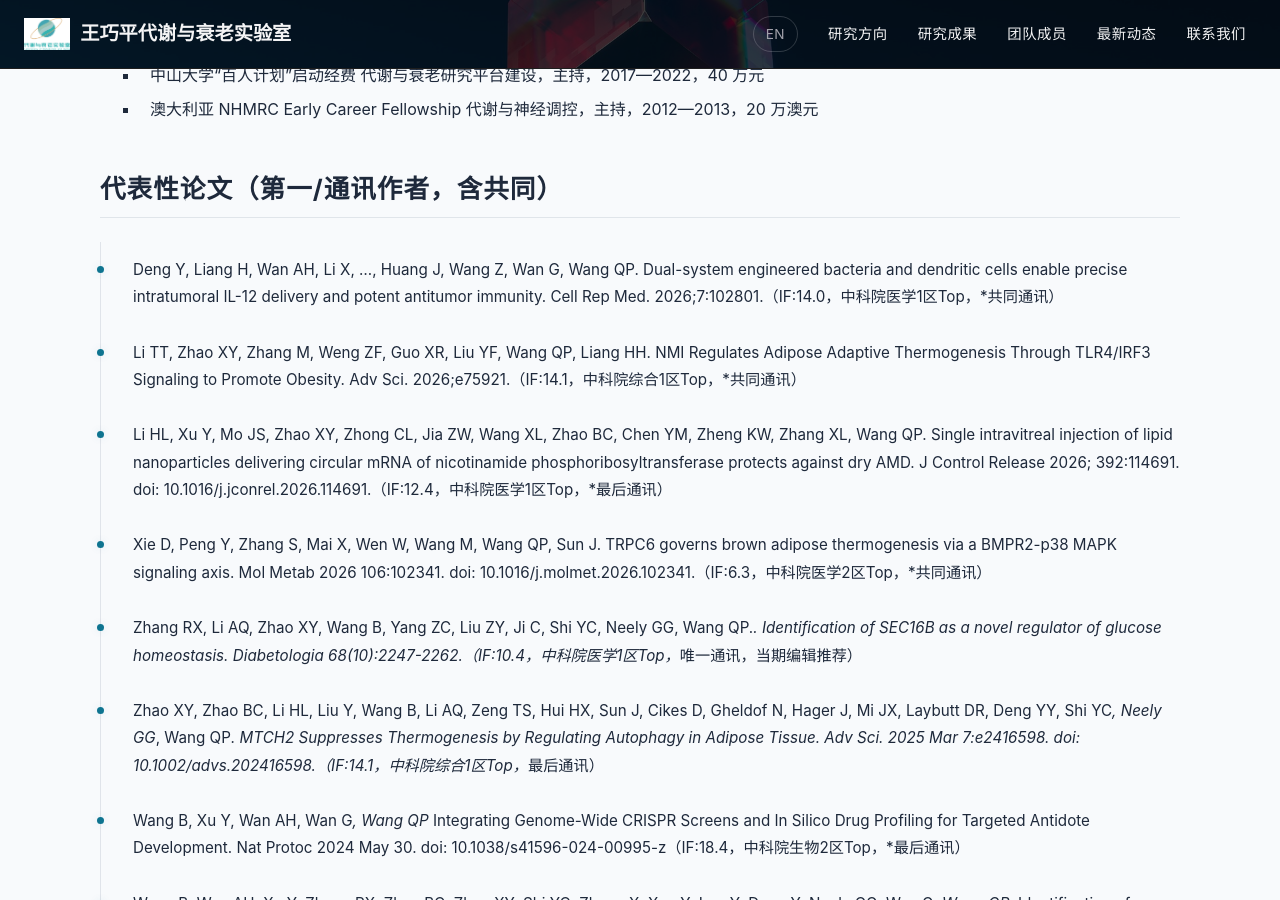
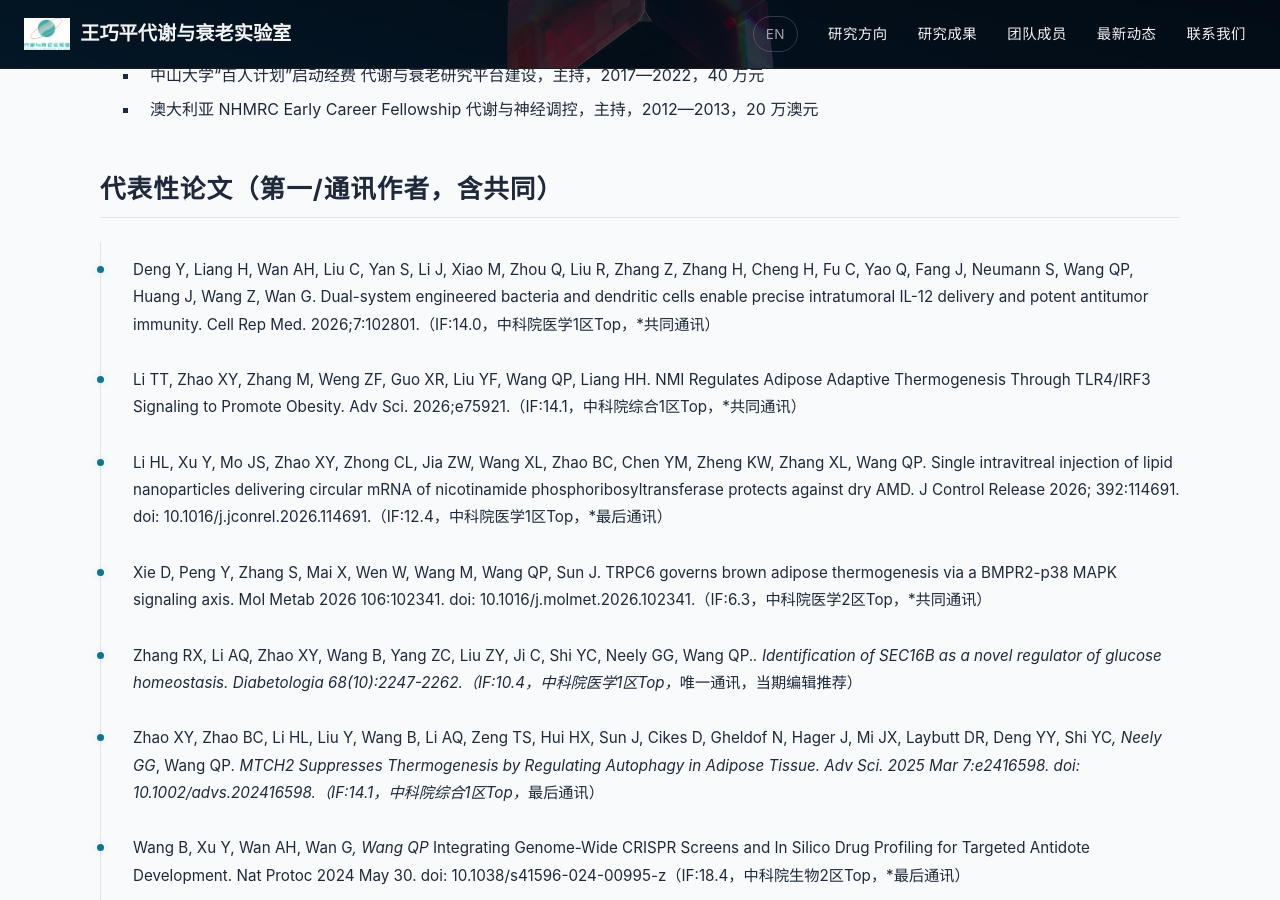
Before and after one commit to wangseeker/wangqp-lab, a Jekyll site: the page built from _members/wang-qiaoping.md, in a window 1280 px wide and 900 px high, scrolled down 3986 px. Built offline with Jekyll 4.4.1, drawn with Linux system fonts in a browser that asks for light colours; a style sheet for code colours, icons or effects is not loaded; some of the changed text lies outside the part shown.

Commit message:
修正 Deng 等论文作者列表与顺序；删除简历中的国家留学基金委资助表述

```diff
--- a/_members/wang-qiaoping.md
+++ b/_members/wang-qiaoping.md
@@ -109,7 +109,7 @@ links:
 ## 代表性论文（第一/通讯作者，含共同）
 
 <div class="pub-list" markdown="1">
-Deng Y, Liang H, Wan AH, Li X, …, Huang J, Wang Z, Wan G, Wang QP. Dual-system engineered bacteria and dendritic cells enable precise intratumoral IL-12 delivery and potent antitumor immunity. Cell Rep Med. 2026;7:102801.（IF:14.0，中科院医学1区Top，*共同通讯）
+Deng Y, Liang H, Wan AH, Liu C, Yan S, Li J, Xiao M, Zhou Q, Liu R, Zhang Z, Zhang H, Cheng H, Fu C, Yao Q, Fang J, Neumann S, Wang QP, Huang J, Wang Z, Wan G. Dual-system engineered bacteria and dendritic cells enable precise intratumoral IL-12 delivery and potent antitumor immunity. Cell Rep Med. 2026;7:102801.（IF:14.0，中科院医学1区Top，*共同通讯）
 
 Li TT, Zhao XY, Zhang M, Weng ZF, Guo XR, Liu YF, Wang QP, Liang HH. NMI Regulates Adipose Adaptive Thermogenesis Through TLR4/IRF3 Signaling to Promote Obesity. Adv Sci. 2026;e75921.（IF:14.1，中科院综合1区Top，*共同通讯）
 
@@ -161,7 +161,7 @@ Wang QP, Lai DH, Zhu XQ, Chen XG, Lun ZR. Human angiostrongyliasis. Lancet Infec
 ### 第一或通讯作者论文（30 篇）
 
 <div class="pub-list" markdown="1">
-Deng Y, Liang H, Wan AH, Li X, …, Huang J, Wang Z, Wan G, Wang QP. Dual-system engineered bacteria and dendritic cells enable precise intratumoral IL-12 delivery and potent antitumor immunity. Cell Rep Med. 2026;7:102801.（IF:14.0，中科院医学1区Top，*共同通讯）
+Deng Y, Liang H, Wan AH, Liu C, Yan S, Li J, Xiao M, Zhou Q, Liu R, Zhang Z, Zhang H, Cheng H, Fu C, Yao Q, Fang J, Neumann S, Wang QP, Huang J, Wang Z, Wan G. Dual-system engineered bacteria and dendritic cells enable precise intratumoral IL-12 delivery and potent antitumor immunity. Cell Rep Med. 2026;7:102801.（IF:14.0，中科院医学1区Top，*共同通讯）
 
 Li TT, Zhao XY, Zhang M, Weng ZF, Guo XR, Liu YF, Wang QP, Liang HH. NMI Regulates Adipose Adaptive Thermogenesis Through TLR4/IRF3 Signaling to Promote Obesity. Adv Sci. 2026;e75921.（IF:14.1，中科院综合1区Top，*共同通讯）
 
@@ -253,7 +253,7 @@ Wahl D, Solon-Biet SM, Wang QP, Wali JA, Pulpitel T, Clark X, Raubenheimer D, Se
 
 Yang G, Humphrey SJ, Murashige DS, Francis D, Wang QP, Cooke KC, Neely GG,James DE. RagC Phosphorylation Autoregulates mTOR Complex. EMBO 2018 DOI: 10.15252/embj.201899548.
 
-Oyston LJ, Lin YQ, Khuong, TM, Wang QP, Lau MT, Clark T and Neely GG. Neuronal Lamin regulates motor circuit integrity and controls motor function and lifespan. Cell Stress 2018, Vol. 2, No. 9, pp. 225 - 232; doi: 10.15698/cst2018.09.152
+Oyston LJ, Lin YQ, Khuong TM, Wang QP, Lau MT, Clark T and Neely GG. Neuronal Lamin regulates motor circuit integrity and controls motor function and lifespan. Cell Stress 2018, Vol. 2, No. 9, pp. 225 - 232; doi: 10.15698/cst2018.09.152
 
 Lau MT, Lin YQ, Kisling S, Cotterell J, Wilson YA, Wang QP, Khuong TM, Bakhshi N, Cole TA, Oyston LJ, Cole AR, Neely GG. A simple high throughput assay to evaluate water consumption in the fruit fly. Sci Rep. 2017 Dec 1;7(1):16786. doi: 10.1038/s41598-017-16849-6.
 
```
Also changed, not shown: other parts of _members/wang-qiaoping.md (+1 -1 lines), en/publications/index.md (+2 -2 lines), en/team/wang-qiaoping/index.md (+4 -4 lines), publications/index.md (+2 -2 lines).
